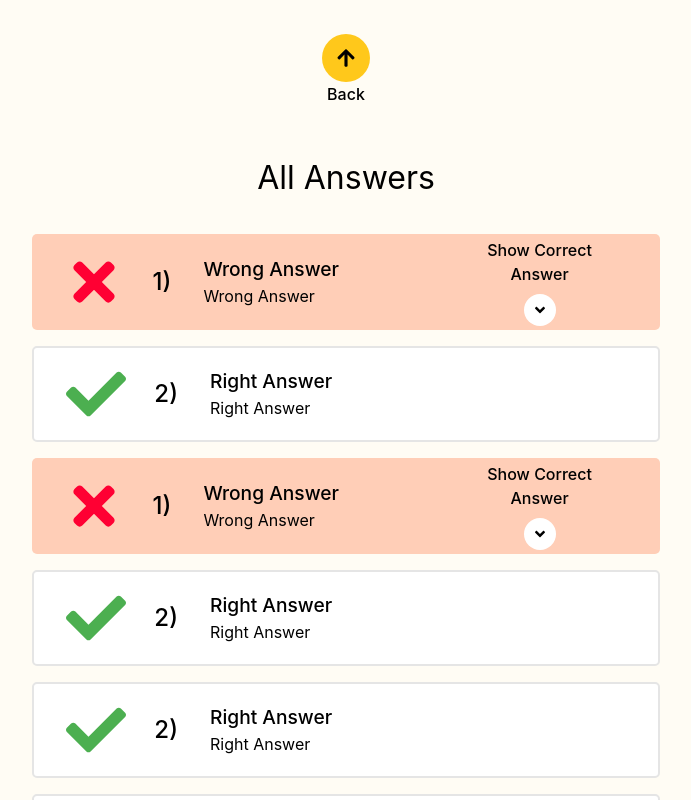
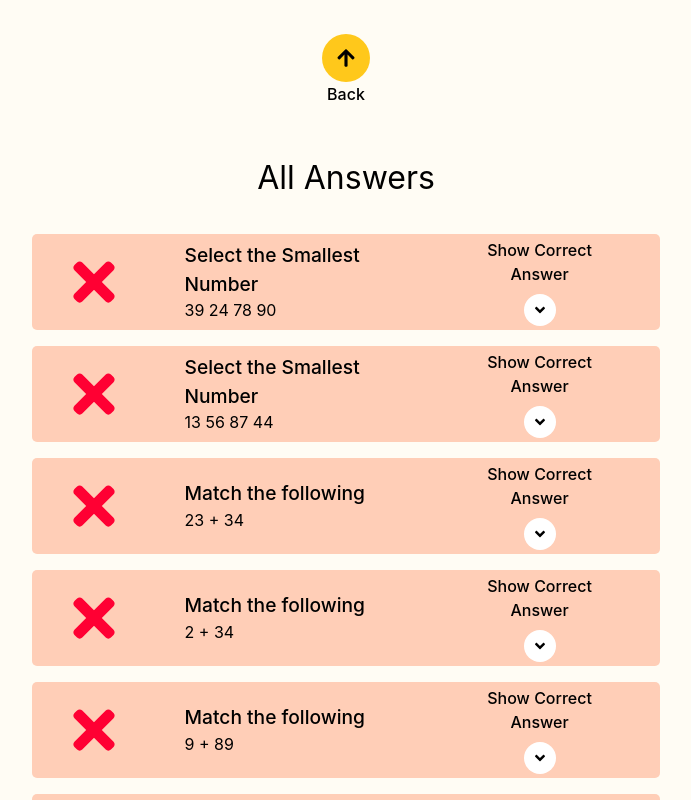
Before and after one commit to singhcoder694/LiteracyApp, a React (Create React App) app in the folder frontend/: page /dashboard in a window 1280 px wide. Shown: the part 800-1600 px from the top of the page, without its empty margins (102-793 px from the left). Built offline with nearby package versions, Linux system fonts and the light colour scheme; a web font is replaced by a local one.

Commit message:
Answer and question soltion

```diff
--- a/frontend/src/Components/answers/CorrectAnswer.jsx
+++ b/frontend/src/Components/answers/CorrectAnswer.jsx
@@ -2,7 +2,7 @@ import React from "react";
 import styled from "styled-components";
 import { FaTimes, FaCheck } from "react-icons/fa";
 
-export default function CorrectAnswer() {
+export default function CorrectAnswer(props) {
   return (
     <Container>
       <div className="ans-icon">
@@ -11,12 +11,12 @@ export default function CorrectAnswer() {
 
       <div className="answer">
         <div className="ques-number">
-          <h5>2)</h5>
+          <h5>{props.index}</h5>
         </div>
 
         <div className="ques-ans">
-          <h3>Right Answer</h3>
-          <p>Right Answer</p>
+          <h3>{props.question}</h3>
+          <p>{props.option}</p>
         </div>
       </div>
     </Container>
--- a/frontend/src/Components/answers/WrongAnswer.jsx
+++ b/frontend/src/Components/answers/WrongAnswer.jsx
@@ -2,7 +2,7 @@ import React, { useState } from "react";
 import styled from "styled-components";
 import { FaTimes, FaAngleDown } from "react-icons/fa";
 
-export default function WrongAnswer() {
+export default function WrongAnswer(props) {
   const [showCorrectAnswer, setShowCorrectAnswer] = useState(false);
 
   const handleShowCorrectAnswer = () => {
@@ -17,13 +17,14 @@ export default function WrongAnswer() {
 
       <div className="answer">
         <div className="ques-number">
-          <h5>1)</h5>
+          <h5>{props.index}</h5>
         </div>
 
         <div className="ques-ans">
-          <h3>Wrong Answer</h3>
-          <p>Wrong Answer</p>
-          {showCorrectAnswer ? <p>the correct ans is: 22</p> : ""}
+          <h3>{props.question}</h3>
+          <p>{props.option}</p>
+          {showCorrectAnswer ? <p>Correct Answer: {props.real_ans}</p> : ""}
+          {showCorrectAnswer ? <p>Your Answer: {props.user_ans}</p> : ""}
         </div>
       </div>
 
--- a/frontend/src/Components/dashboard/AllAnswers.jsx
+++ b/frontend/src/Components/dashboard/AllAnswers.jsx
@@ -3,13 +3,13 @@ import styled from "styled-components";
 import { FaArrowUp } from "react-icons/fa";
 import WrongAnswer from "../answers/WrongAnswer";
 import CorrectAnswer from "../answers/CorrectAnswer";
-
+import { useQuestionContext } from "../../context/QuestionContext";
 export default function AllAnswers({setAllAnswersVisible}) {
 
   const handleBackToDashboard = () => {
     setAllAnswersVisible(false);
   }
-
+  const {questionStatus} = useQuestionContext();
   return (
     <Container>
       <div className="all-ans-container">
@@ -28,16 +28,16 @@ export default function AllAnswers({setAllAnswersVisible}) {
           </div>
 
           <div className="all-ans">
-            <WrongAnswer />
-            <CorrectAnswer />
-            <WrongAnswer />
-            <CorrectAnswer />
-            <CorrectAnswer />
-            <CorrectAnswer />
-            <CorrectAnswer />
-            <CorrectAnswer />
-            <CorrectAnswer />
-            <CorrectAnswer />
+            {questionStatus[1][1] === questionStatus[1][2]?<CorrectAnswer question="Select the Smallest Number" option="39 24 78 90" />:<WrongAnswer  question="Select the Smallest Number" option="39 24 78 90" user_ans={questionStatus[1][1]}real_ans={questionStatus[1][2]} />}
+            {questionStatus[2][1] === questionStatus[2][2]?<CorrectAnswer question="Select the Smallest Number" option="13 56 87 44" />:<WrongAnswer  question="Select the Smallest Number" option="13 56 87 44" user_ans={questionStatus[2][1]}real_ans={questionStatus[2][2]} />}
+            {questionStatus[3][1] ===questionStatus[3][3]?<CorrectAnswer question="Match the following" option="23 + 34" />:<WrongAnswer  question="Match the following" option="23 + 34" user_ans={questionStatus[3][1]}real_ans={questionStatus[3][3]} />}
+            {questionStatus[4][1] === questionStatus[4][3]?<CorrectAnswer question="Match the following" option="2 + 54" />:<WrongAnswer  question="Match the following" option="2 + 34" user_ans={questionStatus[4][1]}real_ans={questionStatus[4][3]} />}
+            {questionStatus[5][1] === questionStatus[5][3]?<CorrectAnswer question="Match the following" option="9 + 89" />:<WrongAnswer  question="Match the following" option="9 + 89" user_ans={questionStatus[5][1]}real_ans={questionStatus[5][3]} />}
+            {questionStatus[6][1] === questionStatus[6][3]?<CorrectAnswer question="Match the following" option="34 + 94" />:<WrongAnswer  question="Match the following" option="34 + 94" user_ans={questionStatus[6][1]}real_ans={questionStatus[6][3]} />}
+            {Number.parseInt(questionStatus[7][1]) === questionStatus[7][2]?<CorrectAnswer question="Fill in the balnk" option="92 + 3" />:<WrongAnswer  question="Fill in the blank" option="92 + 3" user_ans={questionStatus[7][1]}real_ans={questionStatus[7][2]} />}
+            {Number.parseInt(questionStatus[8][1]) === questionStatus[8][2]?<CorrectAnswer question="Fill in the balnk" option="79 + 54" />:<WrongAnswer  question="Fill in the blank" option="79 + 54" user_ans={questionStatus[8][1]}real_ans={questionStatus[8][2]} />}
+            {Number.parseInt(questionStatus[9][1]) === questionStatus[9][2]?<CorrectAnswer question="Fill in the balnk" option="66 + 75" />:<WrongAnswer  question="Fill in the blank" option="66 + 75" user_ans={questionStatus[9][1]}real_ans={questionStatus[9][2]} />}
+            {Number.parseInt(questionStatus[10][1]) === questionStatus[10][2]?<CorrectAnswer question="Fill in the balnk" option="18 + 41" />:<WrongAnswer  question="Fill in the blank" option="18 + 41" user_ans={questionStatus[10][1]}real_ans={questionStatus[10][2]} />}
           </div>
         </div>
       </div>
--- a/frontend/src/context/QuestionContext.jsx
+++ b/frontend/src/context/QuestionContext.jsx
@@ -4,8 +4,8 @@ const QuestionContext = createContext();
 
 export const QuestionProvider = ({ children }) => {
   const [questionStatus, setQuestionStatus] = useState({
-    1: [false,"user_answer", 24],
-    2: [false,"user_answer", 13],
+    1: [false,null, 24],
+    2: [false,null, 13],
     3: [false,null, "real_answer", 3],
     4: [false,null, "real_answer", 1],
     5: [false,null, "real_answer", 4],
@@ -15,18 +15,6 @@ export const QuestionProvider = ({ children }) => {
     9: [false,"", 141],
     10: [false,"", 59],
   });
-  // const arr={
-  //   1: [false,"user_answer", "real_answer"],
-  //   2: [false,"user_answer", "real_answer"],
-  //   3: [false,"user_answer", "real_answer"],
-  //   4: [false,"user_answer", "real_answer"],
-  //   5: [false,"user_answer", "real_answer"],
-  //   6: [false,"user_answer", "real_answer"],
-  //   7: [false,"user_answer", "real_answer"],
-  //   8: [false,"user_answer", "real_answer"],
-  //   9: [false,"user_answer", "real_answer"],
-  //   10: [false,"user_answer", "real_answer"],
-  // }
   const updateQuestionStatus = (questionIndex, isDone, user_answer, real_anwer) => {
     setQuestionStatus((prevStatus) => {
       const newStatus = {...prevStatus};
```
